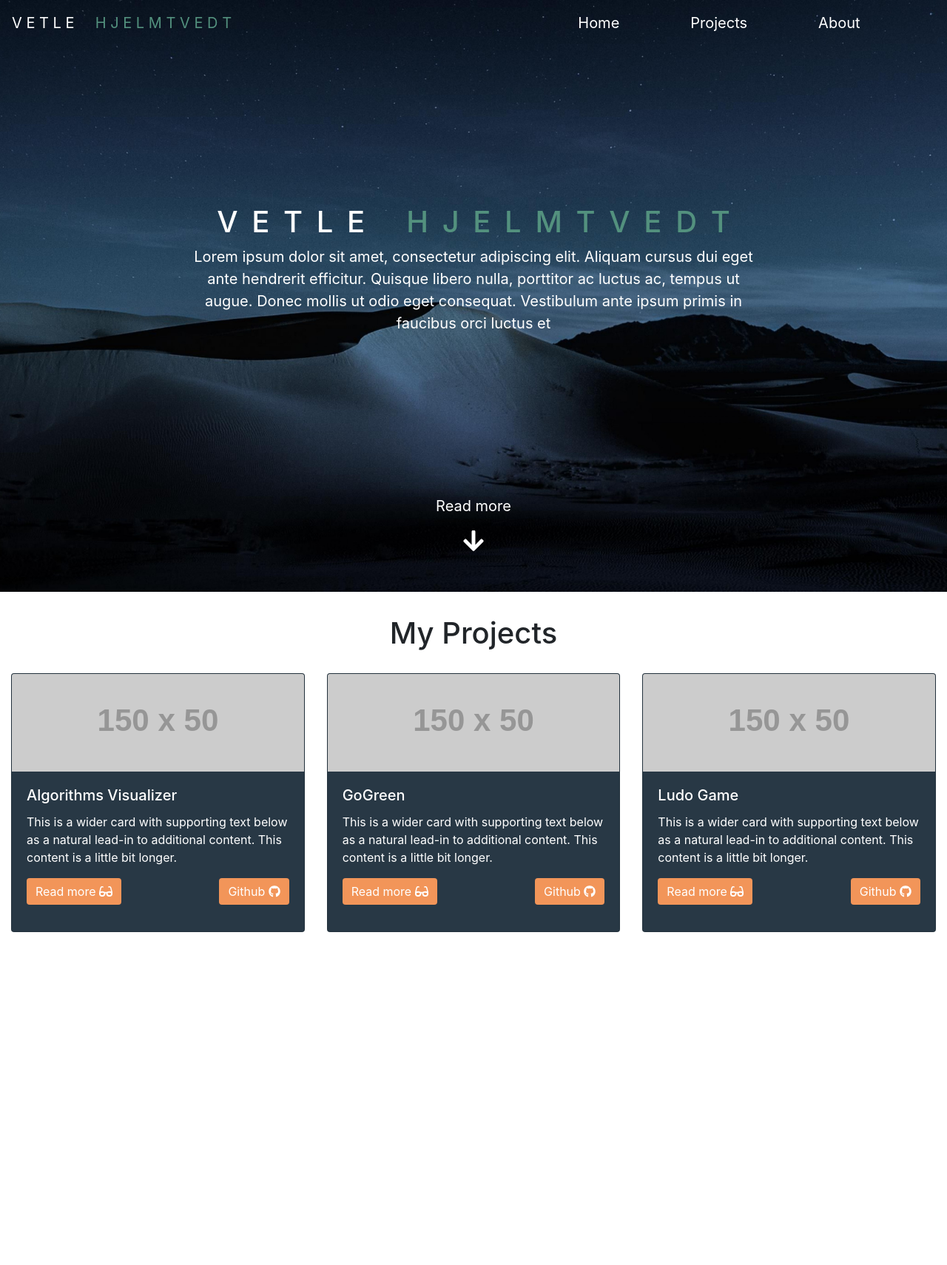
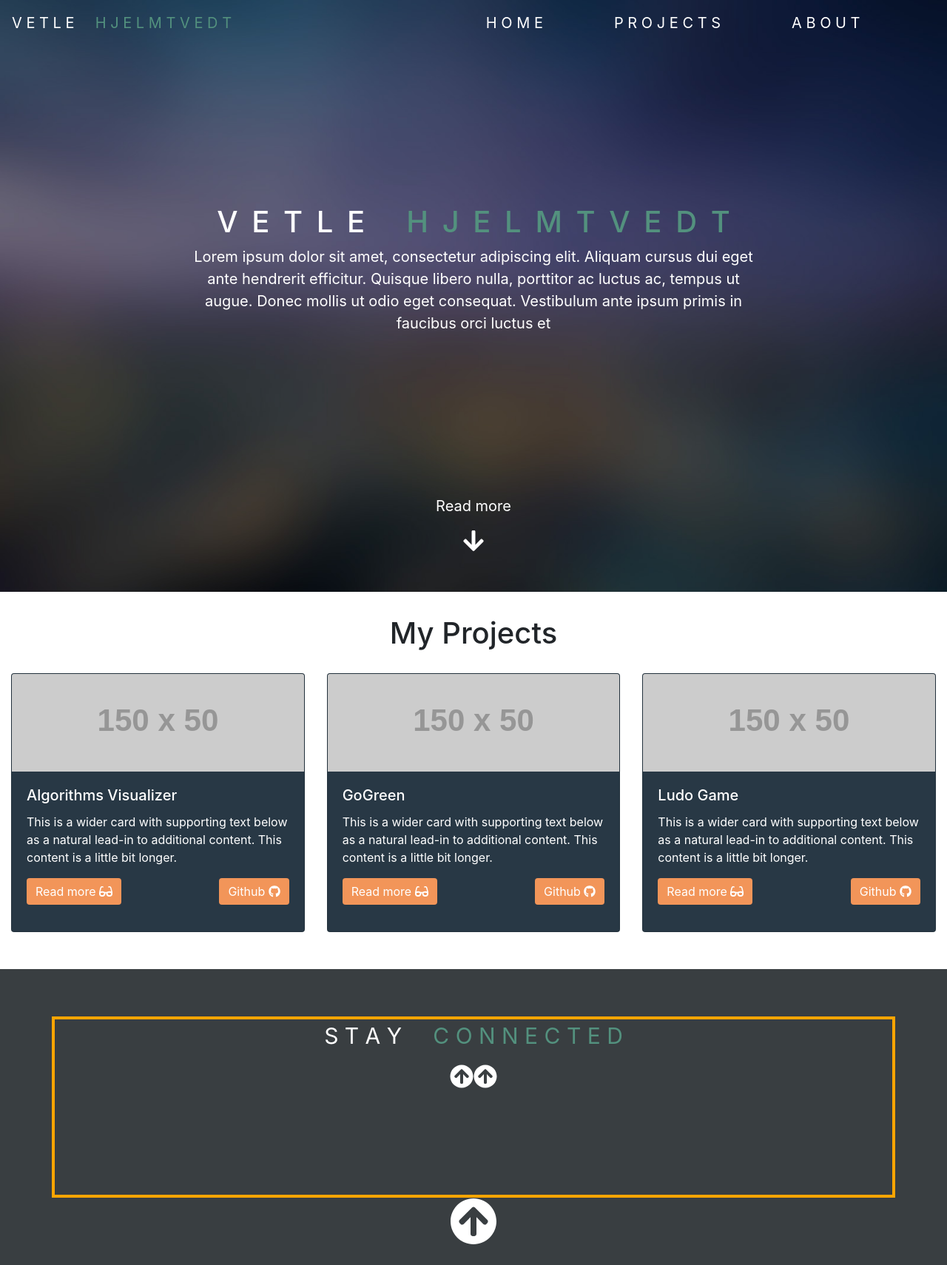
Before and after one commit to vehjelmtvedt/vetle.hjelmtvedt.com, a Next.js app: page / in a window 1280 px wide. Shown: the whole page at 74% size. Before the commit the page ends 1310 px from the top, so only its background shows below. Built offline with nearby package versions, Linux system fonts and the light colour scheme.

Commit message:
started working on page footer

```diff
--- /dev/null
+++ b/components/Footer.js
@@ -0,0 +1,24 @@
+import Jumbotron from 'react-bootstrap/Jumbotron'
+import styles from './footer.module.css'
+import Container from 'react-bootstrap/Container'
+import { faArrowCircleUp } from '@fortawesome/free-solid-svg-icons'
+import { FontAwesomeIcon } from '@fortawesome/react-fontawesome'
+import Link from 'next/link'
+
+
+export default function Footer() {
+
+    return (
+        <>
+            <Jumbotron fluid className={styles.jumbotron}>
+                <Container className={styles.container}>
+                    <p className={styles.p}>S T A Y &nbsp; &nbsp; <span className={styles.secondName}>C O N N E C T E D</span></p>
+                    <FontAwesomeIcon className={styles.upArrow} icon={faArrowCircleUp} size="2x"/>
+                    <FontAwesomeIcon className={styles.upArrow} icon={faArrowCircleUp} size="2x"/>
+                </Container>
+                <Link href="/"><FontAwesomeIcon className={styles.upArrow} icon={faArrowCircleUp} size="4x"/></Link>
+
+            </Jumbotron>
+        </>
+    )
+}
--- a/components/Header.js
+++ b/components/Header.js
@@ -23,9 +23,9 @@ export default function Header() {
                 <Navbar.Toggle aria-controls="responsive-navbar-nav"/>
                 <Navbar.Collapse id="responsive-navbar-nav" className="justify-content-end">
                     <Nav className={styles.navitems}>
-                        <Link href="/"><Nav.Link href="/"><p className={isScrolled ? styles.isScrolledText : styles.notScrolledText} style={{transition: '0.3s ease'}}>Home</p></Nav.Link></Link>
-                        <Link href="/projects"><Nav.Link href="/projects"><p className={isScrolled ? styles.isScrolledText : styles.notScrolledText}  style={{transition: '0.3s ease'}}>Projects</p></Nav.Link></Link>
-                        <Link href="/about"><Nav.Link href="/about"><p className={isScrolled ? styles.isScrolledText : styles.notScrolledText}  style={{transition: '0.3s ease'}}>About</p></Nav.Link></Link>
+                        <Link href="/"><Nav.Link href="/"><p className={isScrolled ? styles.isScrolledText : styles.notScrolledText} style={{transition: '0.3s ease'}}>H O M E</p></Nav.Link></Link>
+                        <Link href="/projects"><Nav.Link href="/projects"><p className={isScrolled ? styles.isScrolledText : styles.notScrolledText}  style={{transition: '0.3s ease'}}>P R O J E C T S</p></Nav.Link></Link>
+                        <Link href="/about"><Nav.Link href="/about"><p className={isScrolled ? styles.isScrolledText : styles.notScrolledText}  style={{transition: '0.3s ease'}}>A B O U T</p></Nav.Link></Link>
                     </Nav>
                 </Navbar.Collapse>
             </Navbar>
--- /dev/null
+++ b/components/footer.module.css
@@ -0,0 +1,30 @@
+.jumbotron {
+    background-color: #393E41;
+    margin: 0;
+    height: 50vh;
+    text-align: center;
+}
+
+.container {
+    border: 4px solid orange;
+    height: 90%;
+    margin: auto;
+}
+
+.upArrow {
+    color:white;
+}
+
+.upArrow:hover {
+    color:#53917E;
+    transition: 0.3s ease;
+}
+
+.secondName {
+    color: #53917E;
+}
+
+.p {
+    color:white;
+    font-size: 30px;
+}
--- a/components/intro.module.css
+++ b/components/intro.module.css
@@ -1,7 +1,7 @@
 .jumbotron {
     margin-top: 0;
     height: 100vh;
-    background-image: url(../public/background.jpg);
+    background-image: url(../public/background1.jpg);
     background-size: cover;
     text-align: center;
 }
--- a/pages/index.js
+++ b/pages/index.js
@@ -1,11 +1,12 @@
 import Link from 'next/link'
 import Intro from '../components/Intro'
 import Projects from '../components/Projects'
+import Footer from '../components/Footer'
 function Home() {
   return (
     <>
       < Intro />
-
+      < Footer />
     </>
   )
 }
```
Also changed, not shown: public/background1.jpg (added).
